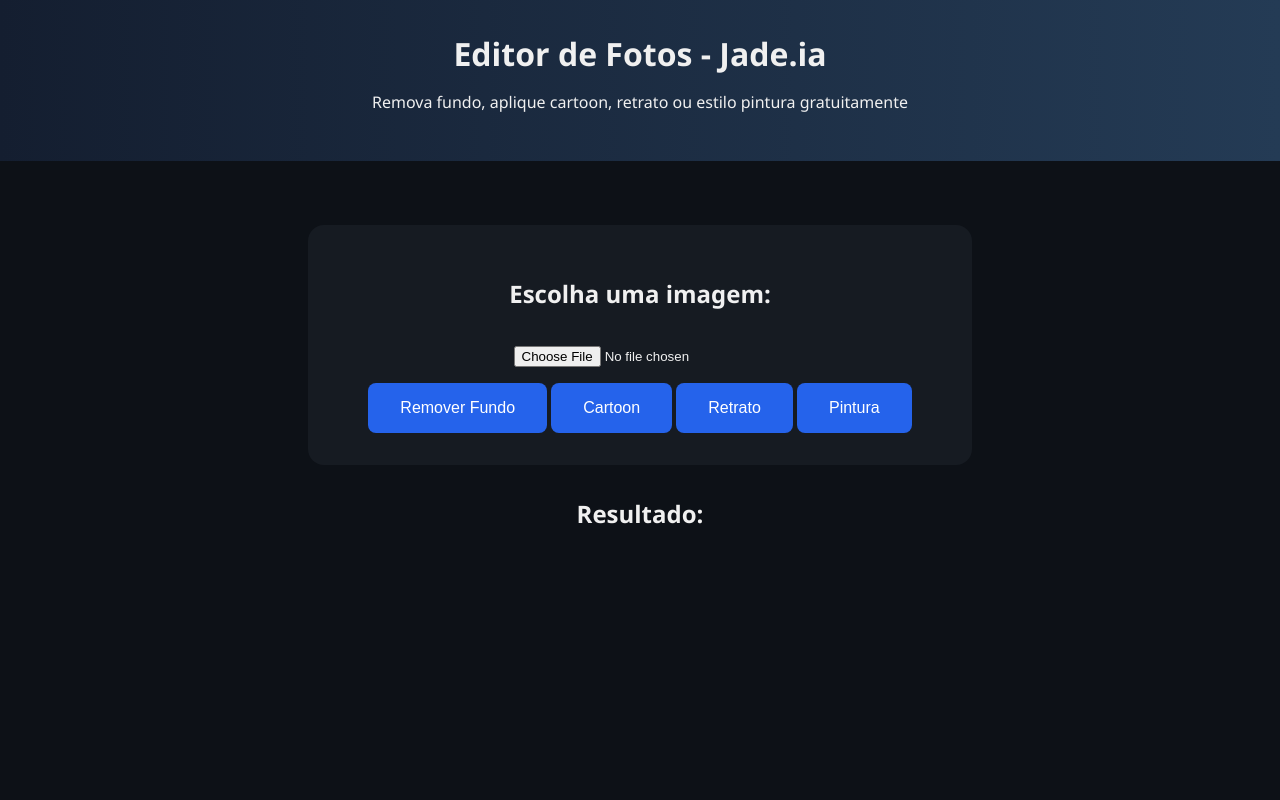
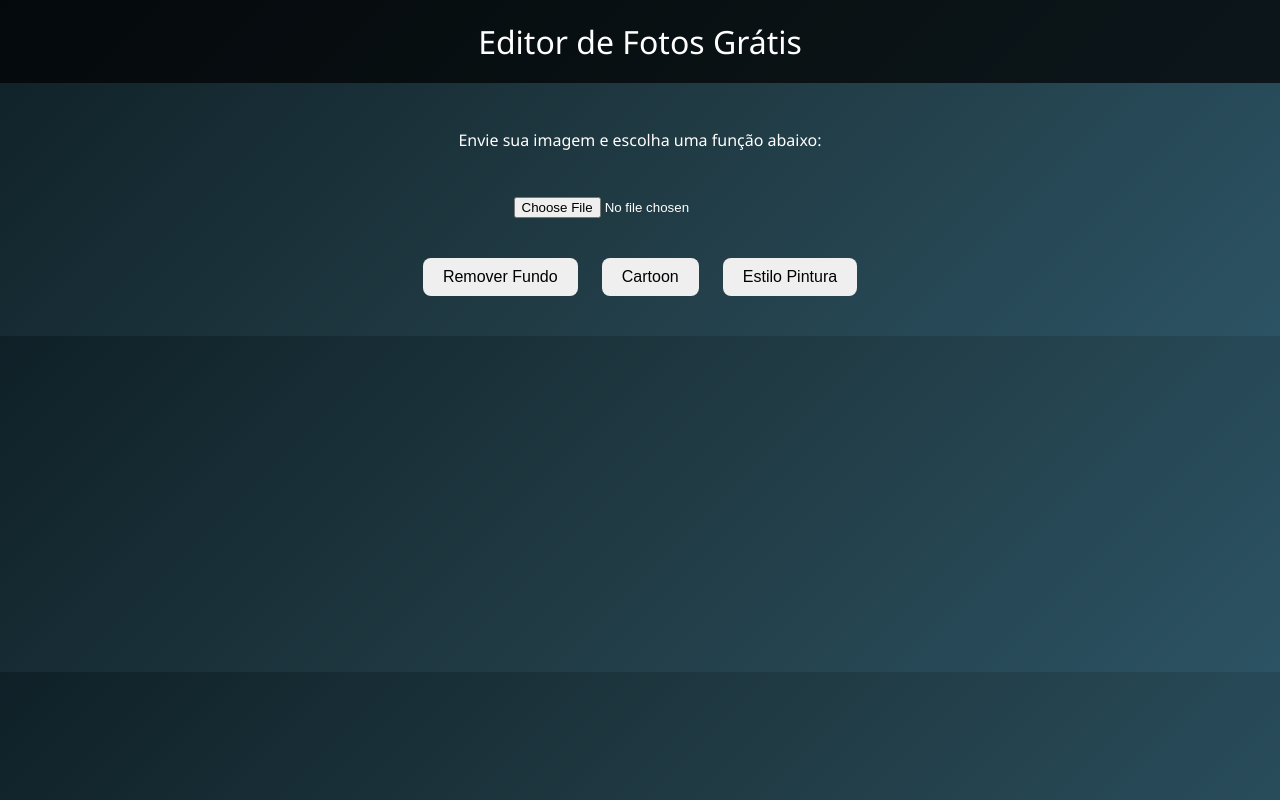
Before and after one commit to digitalbussiness/jade.ia-, a plain HTML site: page editor-fotos.html in a window 1280 px wide. Drawn offline with Linux system fonts and the light colour scheme.

Commit message:
Update editor-fotos.html

```diff
--- a/editor-fotos.html
+++ b/editor-fotos.html
@@ -1,139 +1,122 @@
 <!DOCTYPE html>
 <html lang="pt-BR">
 <head>
-  <meta charset="UTF-8" />
-  <meta name="viewport" content="width=device-width, initial-scale=1.0" />
-  <title>Editor de Fotos - Jade.ia</title>
+  <meta charset="UTF-8">
+  <meta name="viewport" content="width=device-width, initial-scale=1.0">
+  <title>Editor de Fotos - jade.ia</title>
   <style>
     body {
+      background: linear-gradient(135deg, #0f2027, #203a43, #2c5364);
+      color: #fff;
+      font-family: 'Segoe UI', sans-serif;
       margin: 0;
       padding: 0;
-      font-family: 'Segoe UI', sans-serif;
-      background: #0d1117;
-      color: #f0f0f0;
       text-align: center;
     }
     header {
-      background: linear-gradient(to right, #141e30, #243b55);
-      padding: 2rem;
-    }
-    h1 {
-      margin: 0;
-      font-size: 2rem;
+      background: rgba(0,0,0,0.7);
+      padding: 20px;
+      font-size: 2em;
     }
     main {
-      padding: 2rem;
-    }
-    .upload-section {
-      margin: 2rem auto;
-      padding: 2rem;
-      background-color: #161b22;
-      border-radius: 1rem;
-      max-width: 600px;
+      padding: 30px;
     }
     input[type="file"] {
-      margin-top: 1rem;
+      padding: 10px;
+      margin: 20px 0;
     }
-    .btn {
-      margin-top: 1rem;
-      padding: 1rem 2rem;
-      background-color: #2563eb;
+    button {
+      padding: 10px 20px;
+      font-size: 1em;
+      border-radius: 8px;
       border: none;
-      border-radius: 0.5rem;
-      color: white;
+      margin: 10px;
       cursor: pointer;
-      font-size: 1rem;
     }
-    .btn:hover {
-      background-color: #1d4ed8;
-    }
-    .output {
-      margin-top: 2rem;
-    }
-    img {
-      max-width: 100%;
-      border-radius: 1rem;
+    #result img {
+      margin-top: 20px;
+      max-width: 90%;
+      border-radius: 12px;
     }
   </style>
 </head>
 <body>
-  <header>
-    <h1>Editor de Fotos - Jade.ia</h1>
-    <p>Remova fundo, aplique cartoon, retrato ou estilo pintura gratuitamente</p>
-  </header>
+  <header>Editor de Fotos Grátis</header>
   <main>
-    <div class="upload-section">
-      <h2>Escolha uma imagem:</h2>
-      <input type="file" id="imageInput" accept="image/*">
-
+    <p>Envie sua imagem e escolha uma função abaixo:</p>
+    <input type="file" id="imageInput" accept="image/*" />
     <div>
-        <button class="btn" onclick="removeBackground()">Remover Fundo</button>
-        <button class="btn" onclick="applyStyle('cartoon')">Cartoon</button>
-        <button class="btn" onclick="applyStyle('portrait')">Retrato</button>
-        <button class="btn" onclick="applyStyle('oil-painting')">Pintura</button>
+      <button onclick="removeBackground()">Remover Fundo</button>
+      <button onclick="applyCartoon()">Cartoon</button>
+      <button onclick="applyPainting()">Estilo Pintura</button>
     </div>
-    </div>
-    <div class="output">
-      <h2>Resultado:</h2>
     <div id="result"></div>
-    </div>
   </main>
 
   <script>
-    const removeBgAPI = "JBCrUqB9B8LCXcjJrpbgqaMZ";
-    const deepaiAPI = "ce8e1956-5330-4506-b3f4-a8f420f09d0f";
+    const removeBgKey = "JBCrUqB9B8LCXcjJrpbgqaMZ";
+    const deepAIKey = "ce8e1956-5330-4506-b3f4-a8f420f09d0f";
 
-    function getBase64(file) {
-      return new Promise((resolve, reject) => {
-        const reader = new FileReader();
-        reader.readAsDataURL(file);
-        reader.onload = () => resolve(reader.result);
-        reader.onerror = error => reject(error);
-      });
+    function getImageFile() {
+      const input = document.getElementById("imageInput");
+      return input.files[0];
     }
 
-    async function removeBackground() {
-      const input = document.getElementById('imageInput');
-      if (!input.files.length) return alert('Escolha uma imagem.');
-      const formData = new FormData();
-      formData.append("image_file", input.files[0]);
-      formData.append("size", "auto");
-
-      const res = await fetch("https://api.remove.bg/v1.0/removebg", {
-        method: "POST",
-        headers: { "X-Api-Key": removeBgAPI },
-        body: formData
-      });
-
-      const blob = await res.blob();
-      document.getElementById("result").innerHTML = `<img src="${URL.createObjectURL(blob)}">`;
+    function showResult(url) {
+      const result = document.getElementById("result");
+      result.innerHTML = `<img src="${url}" alt="Resultado" />`;
     }
 
-    async function applyStyle(style) {
-      const input = document.getElementById('imageInput');
-      if (!input.files.length) return alert('Escolha uma imagem.');
+    function removeBackground() {
+      const file = getImageFile();
+      if (!file) return alert("Selecione uma imagem primeiro.");
+
       const formData = new FormData();
-      formData.append("image", input.files[0]);
+      formData.append("image_file", file);
 
-      let styleName = '';
-      switch(style) {
-        case 'cartoon': styleName = 'cartoon-generator'; break;
-        case 'portrait': styleName = 'portrait-generator'; break;
-        case 'oil-painting': styleName = 'oil-painting'; break;
+      fetch("https://api.remove.bg/v1.0/removebg", {
+        method: "POST",
+        headers: {
+          "X-Api-Key": removeBgKey
+        },
+        body: formData
+      })
+      .then(res => res.blob())
+      .then(blob => showResult(URL.createObjectURL(blob)))
+      .catch(err => alert("Erro ao remover fundo."));
     }
 
-      const res = await fetch(`https://api.deepai.org/api/${styleName}`, {
+    function applyCartoon() {
+      processWithDeepAI("https://api.deepai.org/api/toonify");
+    }
+
+    function applyPainting() {
+      processWithDeepAI("https://api.deepai.org/api/oil-painting");
+    }
+
+    function processWithDeepAI(url) {
+      const file = getImageFile();
+      if (!file) return alert("Selecione uma imagem primeiro.");
+
+      const formData = new FormData();
+      formData.append("image", file);
+
+      fetch(url, {
         method: "POST",
-        headers: { 'Api-Key': deepaiAPI },
+        headers: {
+          "api-key": deepAIKey
+        },
         body: formData
-      });
-
-      const data = await res.json();
+      })
+      .then(res => res.json())
+      .then(data => {
         if (data.output_url) {
-        document.getElementById("result").innerHTML = `<img src="${data.output_url}">`;
+          showResult(data.output_url);
         } else {
-        alert("Erro ao aplicar estilo. Tente novamente.");
+          alert("Erro ao aplicar efeito.");
         }
+      })
+      .catch(err => alert("Erro ao processar imagem."));
     }
   </script>
 </body>
```
Lines whose indentation alone changed are shown as unchanged.
